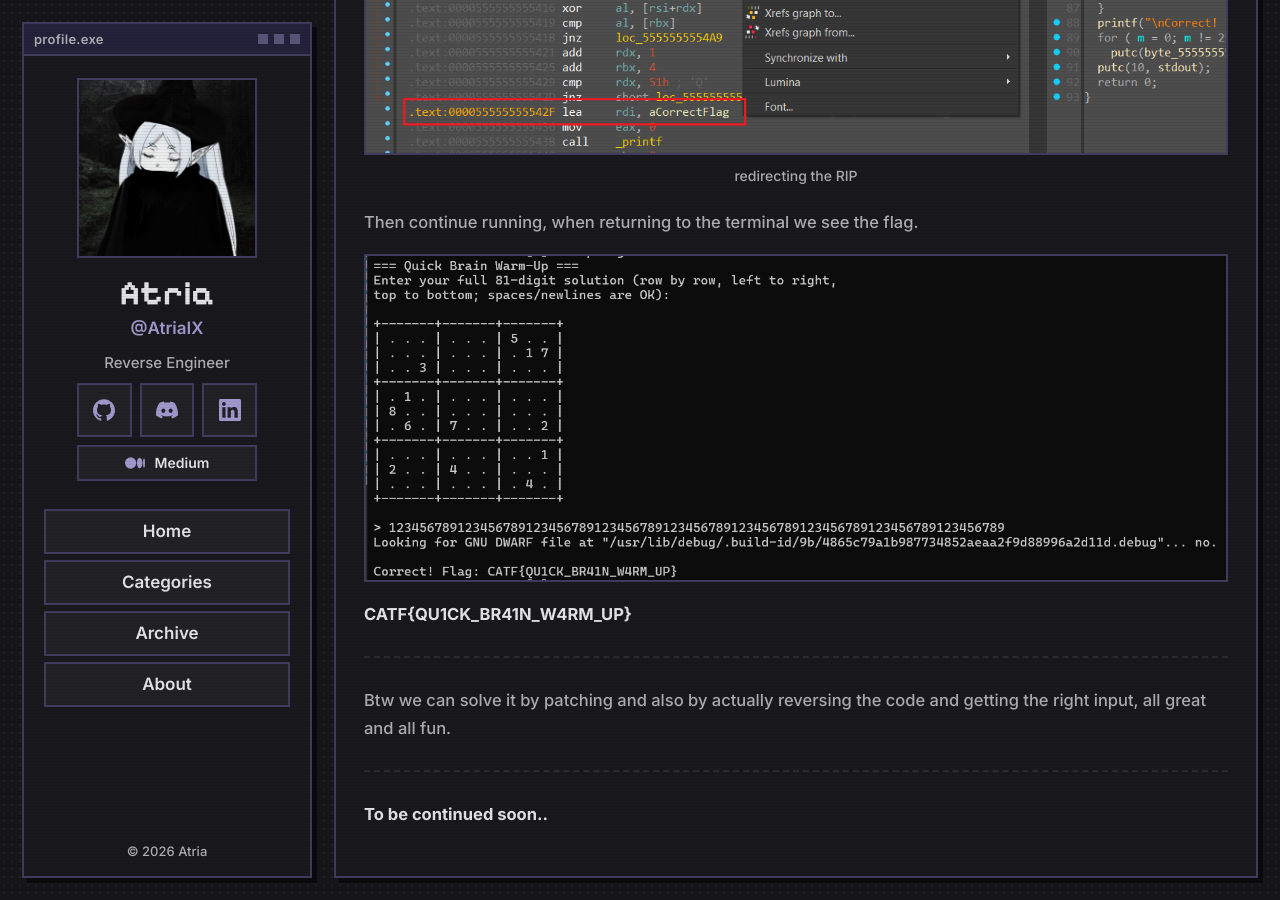
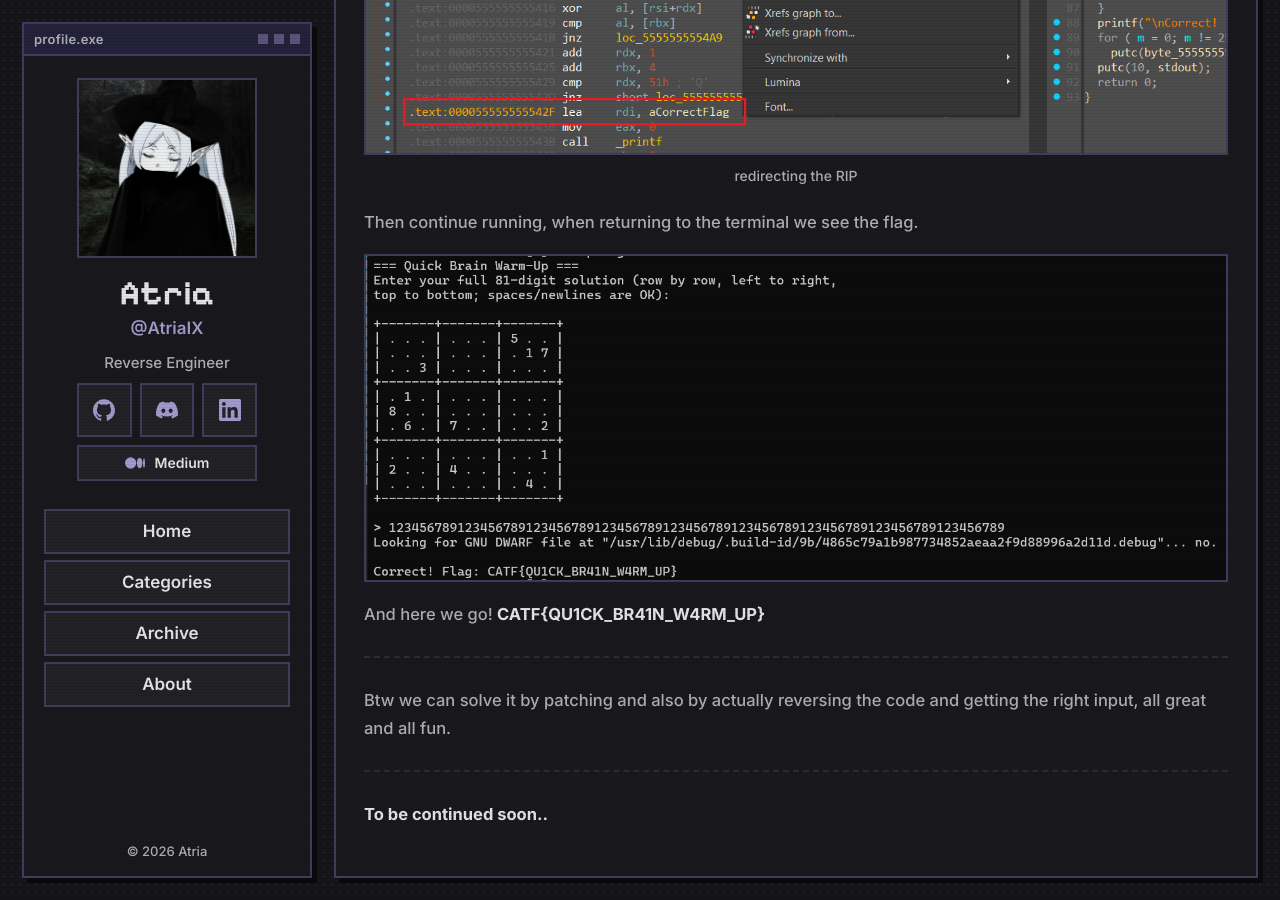
Before and after one commit to AtriaIX/atriaix.github.io, a Jekyll site: the page built from _posts/2026-9-26-cat-ctf-26-finals-two-reverse-engineering-challenges.md, in a window 1280 px wide and 900 px high, scrolled down 6999 px. Built offline with Jekyll 4.4.1, drawn with Linux system fonts in a browser that asks for light colours.

Commit message:
Revise flag display in reverse engineering challenge

```diff
--- a/_posts/2026-9-26-cat-ctf-26-finals-two-reverse-engineering-challenges.md
+++ b/_posts/2026-9-26-cat-ctf-26-finals-two-reverse-engineering-challenges.md
@@ -97,7 +97,8 @@ Then continue running, when returning to the terminal we see the flag.
 
 ![flag in terminal](/assets/images/catf26/flag.png)
 
-**CATF{QU1CK_BR41N_W4RM_UP}**
+
+And here we go! **CATF{QU1CK_BR41N_W4RM_UP}**
 
 ---
 
```
